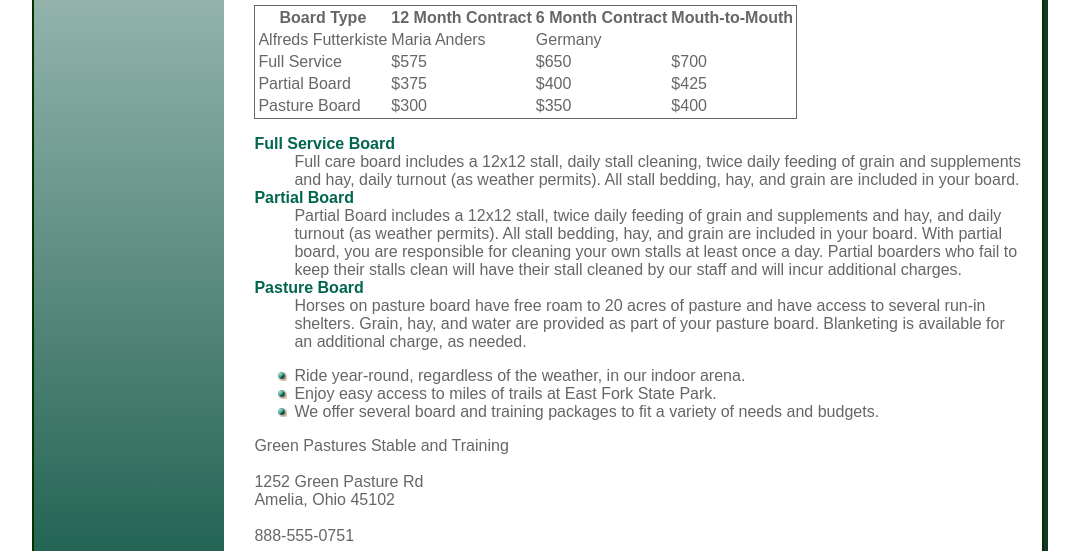
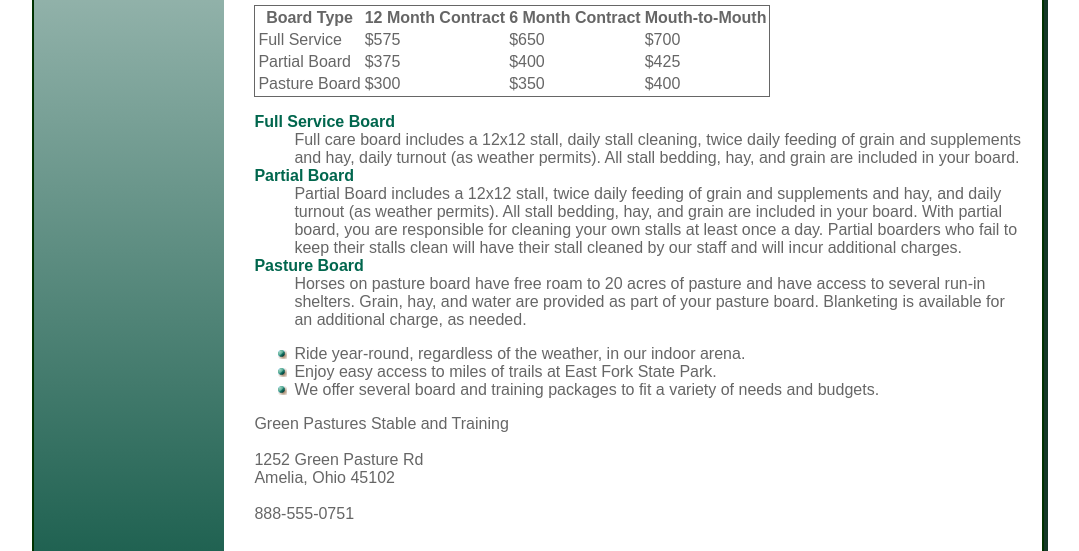
Before and after one commit to King23-k/Green-Stable-Pastures, a plain HTML site: page board.html in a window 1280 px wide. Shown: the part 549-1100 px from the top of the page, without its empty margins (102-1181 px from the left). Drawn offline with Linux system fonts and the light colour scheme.

Commit message:
Update board.html

```diff
--- a/board.html
+++ b/board.html
@@ -24,11 +24,7 @@
     <th>6 Month Contract</th>
     <th>Mouth-to-Mouth</th>
   </tr>
-  <tr>
-    <td>Alfreds Futterkiste</td>
-    <td>Maria Anders</td>
-    <td>Germany</td>
-  </tr>
+
   <tr>
     <td>Full Service</td>
     <td>$575</td>
```
